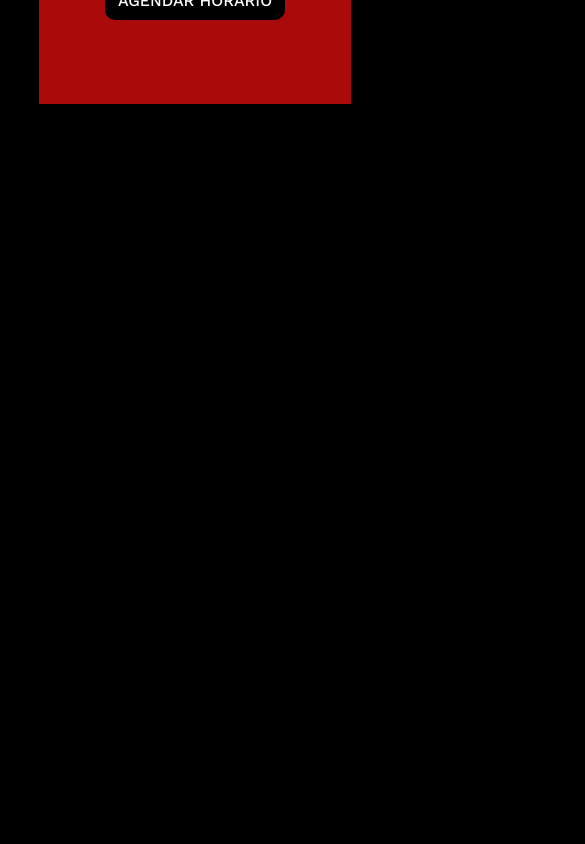
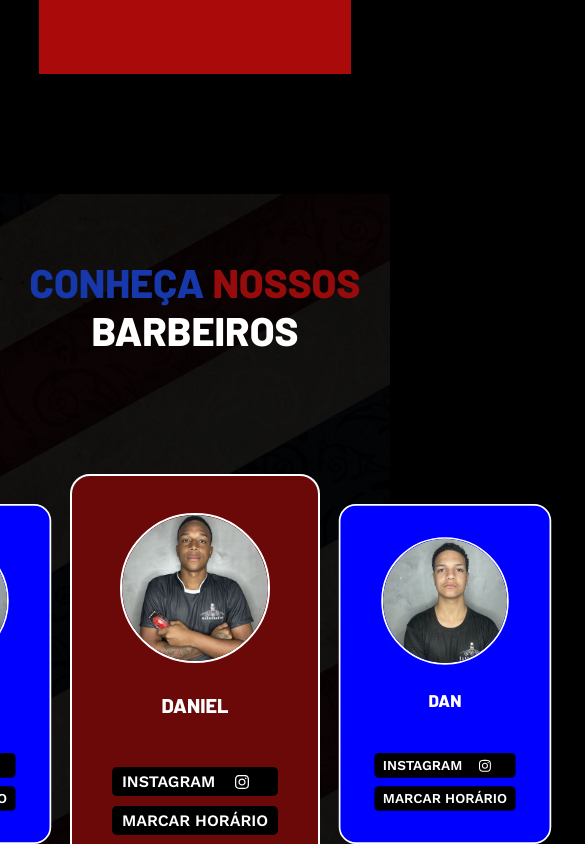
Before and after one commit to Gusmaiadev/EmersonBarbershop, a React (Vite) app: page / in a window 390 px wide. Shown: the part 4677-5521 px from the top of the page, 585 px wide, since content can reach past the window. Built offline with nearby package versions, Linux system fonts and the light colour scheme.

Commit message:
Criação e finalização Carosel de equipe

```diff
--- a/package.json
+++ b/package.json
@@ -10,10 +10,14 @@
     "preview": "vite preview"
   },
   "dependencies": {
+    "@fortawesome/free-brands-svg-icons": "^6.6.0",
+    "@fortawesome/react-fontawesome": "^0.2.2",
+    "hammerjs": "^2.0.8",
     "react": "^18.3.1",
     "react-countup": "^6.5.3",
     "react-dom": "^18.3.1",
-    "react-scroll": "^1.9.0"
+    "react-scroll": "^1.9.0",
+    "swiper": "^11.1.10"
   },
   "devDependencies": {
     "@eslint/js": "^9.8.0",
--- /dev/null
+++ b/src/components/CaroselTeam.jsx
@@ -0,0 +1,152 @@
+import React, { useState, useEffect, useRef } from 'react';
+import Hammer from 'hammerjs';
+import styles from '../styles/CaroselTeam.module.css';
+
+import EmersonPhoto from '../assets/foto_emerson.png';
+import CleitonPhoto from '../assets/foto_cleiton.png';
+import DanielPhoto from '../assets/foto_daniel.png';
+import DanPhoto from '../assets/foto_dan.png';
+
+import { FontAwesomeIcon } from '@fortawesome/react-fontawesome';
+import { faInstagram } from '@fortawesome/free-brands-svg-icons';
+
+function CaroselTeam() {
+  const [activeIndex, setActiveIndex] = useState(0);
+  const intervalRef = useRef(null);
+  const interactionTimeoutRef = useRef(null);
+
+  const slides = [
+    {
+      image: EmersonPhoto,
+      text: 'Emerson',
+      button1: 'Instagram',
+      button2: 'Marcar horário'
+    },
+    {
+      image: CleitonPhoto,
+      text: 'Cleitinho',
+      button1: 'Instagram',
+      button2: 'Marcar horário'
+    },
+    {
+      image: DanielPhoto,
+      text: 'Daniel',
+      button1: 'Instagram',
+      button2: 'Marcar horário'
+    },
+    {
+      image: DanPhoto,
+      text: 'Dan',
+      button1: 'Instagram',
+      button2: 'Marcar horário'
+    }
+  ];
+
+  // Função para ir ao próximo slide
+  const next = () => {
+    setActiveIndex((prevIndex) => (prevIndex + 1) % slides.length);
+  };
+
+  // Função para ir ao slide anterior
+  const prev = () => {
+    setActiveIndex((prevIndex) => (prevIndex - 1 + slides.length) % slides.length);
+  };
+
+  // Configura o intervalo automático de 3 segundos
+  const startAutoSlide = () => {
+    intervalRef.current = setInterval(() => {
+      next();
+    }, 3000);
+  };
+
+  const stopAutoSlide = () => {
+    clearInterval(intervalRef.current);
+  };
+
+  // Reinicia o modo automático 5 segundos após a última interação do usuário
+  const resetInteractionTimeout = () => {
+    clearTimeout(interactionTimeoutRef.current);
+    stopAutoSlide();
+    interactionTimeoutRef.current = setTimeout(() => {
+      startAutoSlide();
+    }, 5000);
+  };
+
+  useEffect(() => {
+    startAutoSlide(); // Inicia o modo automático ao carregar
+
+    return () => {
+      stopAutoSlide();
+      clearTimeout(interactionTimeoutRef.current);
+    };
+  }, []);
+
+  // Configura o Hammer.js para capturar os gestos de swipe
+  const swipeRef = useRef(null);
+  useEffect(() => {
+    if (!swipeRef.current) return;
+
+    const hammer = new Hammer(swipeRef.current);
+    hammer.on('swipeleft', () => {
+      next();
+      resetInteractionTimeout();
+    });
+    hammer.on('swiperight', () => {
+      prev();
+      resetInteractionTimeout();
+    });
+
+    return () => {
+      hammer.destroy();
+    };
+  }, []);
+
+  return (
+    <section className={styles.box_carosel}>
+      <div className={styles.title_text}>
+        <h2 className={styles.title}>
+          <span className={styles.title_blue}>CONHEÇA</span>
+          <span className={styles.title_red}> NOSSOS</span>
+          <br />
+          BARBEIROS
+        </h2>
+      </div>
+      <div className={styles.block_bg}>
+        <div className={styles.carouselContainer} ref={swipeRef}>
+          <div className={styles.list}>
+            {slides.map((slide, index) => (
+              <div
+                key={index}
+                className={`
+                  ${styles.slide}
+                  ${index === activeIndex ? styles.act : ''}
+                  ${index === (activeIndex - 1 + slides.length) % slides.length ? styles.prev : ''}
+                  ${index === (activeIndex + 1) % slides.length ? styles.next : ''}
+                  ${index === (activeIndex + 2) % slides.length ? styles.newNext : ''}
+                  ${index % 2 === 0 ? styles.redCard : styles.blueCard}
+                `}
+                onClick={() => {
+                  if (index === (activeIndex + 1) % slides.length) next();
+                  if (index === (activeIndex - 1 + slides.length) % slides.length) prev();
+                  resetInteractionTimeout();
+                }}
+              >
+                <img src={slide.image} alt={`Slide ${index + 1}`} className={styles.slideImage} />
+                <div className={styles.slideText}>{slide.text}</div>
+                <div className={styles.slideButtons}>
+                  <button className={styles.instagramButton}>
+                    {slide.button1}
+                    <FontAwesomeIcon icon={faInstagram} className={styles.instagramIcon} />
+                  </button>
+                  <button>{slide.button2}</button>
+                </div>
+              </div>
+            ))}
+          </div>
+        </div>
+      </div>
+    </section>
+  );
+}
+
+export default CaroselTeam;
--- a/src/index.css
+++ b/src/index.css
@@ -8,4 +8,5 @@
 body{
   background-color: black;
   height: 800vh;
+  overflow-x: hidden;
 }
--- a/src/pages/Page.jsx
+++ b/src/pages/Page.jsx
@@ -1,5 +1,6 @@
 
 import Banner from "../components/Banner";
+import CaroselTeam from "../components/CaroselTeam";
 import DataBlockOne from "../components/DataBlockOne";
 import DataBlockTwo from "../components/DataBlockTwo";
 import Header from "../components/Header";
@@ -14,6 +15,7 @@ function Page(){
             <DataBlockOne/>
             <InfoCard/>
             <DataBlockTwo/>
+            <CaroselTeam/>
 
         </>
     )
--- /dev/null
+++ b/src/styles/CaroselTeam.module.css
@@ -0,0 +1,234 @@
+.block_bg {
+  width: 100%;
+  height: 80%;
+  display: flex;
+  align-items: center;
+  justify-content: center;
+  flex-direction: column;
+}
+
+.box_carosel {
+  width: 100%;
+  height: 60rem;
+  margin-top: 200px;
+  background-image: url('../assets/BG_CAROSEL.png');
+  background-size: cover;
+  background-position: center;
+  background-repeat: no-repeat;
+}
+
+.title_text {
+  height: 20%;
+  display: flex;
+  justify-content: center;
+  align-items: flex-end;
+}
+
+.title {
+  color: #fff;
+  text-align: center;
+  font-family: "Barlow", sans-serif;
+  font-weight: 800;
+  font-size: 60px;
+}
+
+.title_blue {
+  color: #1738AA;
+}
+
+.title_red {
+  color: #960C0C;
+}
+
+.carouselContainer {
+  width: 100%; /* Carrossel ocupando toda a largura */
+  position: relative;
+}
+
+.list {
+  height: 100%; /* Altura do carrossel correspondente à seção */
+  display: flex;
+  justify-content: center;
+  align-items: center;
+  position: relative;
+}
+
+.slide {
+  width: 500px; /* Aumentando a largura do slide */
+  height: 600px; /* Aumentando a altura do slide */
+  position: absolute;
+  border-radius: 2px;
+  display: flex;
+  flex-direction: column;
+  align-items: center;
+  justify-content: center;
+  text-align: center;
+  color: white;
+  transition: transform 0.1s, opacity 1s;
+  padding: 10px;
+  margin: 0 20px; /* Adicionando margem lateral */
+  border-radius: 20px;
+  border: 2px solid #fff;
+
+
+}
+
+.redCard {
+  background-color: #6b0808;
+}
+
+.blueCard {
+  background-color: blue;
+}
+
+.slideImage {
+  width: 300px; /* Aumentando o tamanho da imagem */
+  height: 300px;
+  object-fit: cover;
+  border-radius: 50%;
+  margin-bottom: 10px;
+  border: 2px solid #fff;
+}
+
+.slideText {
+  font-family: "Barlow", sans-serif;
+  font-weight: 800;
+  font-size: 30px;
+  text-transform: uppercase;
+  margin: 20px 0px 50px 0px;
+}
+
+.slideButtons {
+  display: flex;
+  flex-direction: column;
+  gap: 10px;
+}
+
+.slideButtons button {
+  background-color: #000000;
+  border: none;
+  color: white;
+  padding: 10px 20px;
+  border-radius: 5px;
+  cursor: pointer;
+  transition: background-color 0.3s;
+  font-family: "Work Sans", sans-serif;
+  font-style: normal;
+  font-weight: 600;
+  font-size: 20px;
+  text-transform: uppercase;
+}
+
+.instagramButton {
+  display: flex;
+  align-items: center;
+}
+
+.instagramIcon{
+  margin-left: 20px;
+  font-size: 25px;
+}
+
+.slideButtons button:hover {
+  background-color: #333333; /* Mudança de cor ao passar o mouse */
+}
+
+.act {
+  opacity: 1;
+}
+
+.prev {
+  cursor: pointer;
+  transform: translateX(-660px) scale(0.85); /* Ajuste de posição */
+}
+
+.next {
+  cursor: pointer;
+  transform: translateX(660px) scale(0.85); /* Ajuste de posição */
+}
+
+.newNext {
+  cursor: pointer;
+  transform: translateX(2020px) scale(0.85); /* Ajuste de posição */
+}
+
+.swipe {
+  width: 100%;
+  height: 100%;
+  position: absolute;
+  top: 0;
+  left: 0;
+  opacity: 0;
+}
+
+/* Ajuste para a tela pequena */
+@media (max-width: 1600px) {
+  .prev {
+    cursor: pointer;
+    transform: translateX(-560px) scale(0.85); /* Ajuste de posição */
+  }
+
+  .next {
+    cursor: pointer;
+    transform: translateX(560px) scale(0.85); /* Ajuste de posição */
+  }
+
+}
+
+@media (max-width: 980px) {
+  .prev {
+    cursor: pointer;
+    transform: translateX(-300px) scale(0.85); /* Ajuste de posição */
+  }
+
+  .next {
+    cursor: pointer;
+    transform: translateX(300px) scale(0.85); /* Ajuste de posição */
+  }
+
+  .slideImage{
+    width: 180px;
+    height: 180px;
+  }
+  .slide{
+    width: 300px;
+    height: 500px;
+  }
+  .title{
+    font-size: 40px;
+  }
+}
+
+@media (max-width: 500px) {
+  .prev {
+    cursor: pointer;
+    transform: translateX(-250px) scale(0.85); /* Ajuste de posição */
+  }
+
+  .next {
+    cursor: pointer;
+    transform: translateX(250px) scale(0.85); /* Ajuste de posição */
+  }
+
+  .slideImage{
+    width: 150px;
+    height: 150px;
+  }
+  .slide{
+    width: 250px;
+    height: 400px;
+  }
+  .slideText{
+    font-size: 20px;
+  }
+  .slideButtons button{
+    font-size: 16px;
+    padding: 5px 10px;
+  }
+  .instagramIcon{
+    font-size: 16px;
+  }
+  .box_carosel{
+    height: 50rem;
+  }
+}
--- a/src/styles/DataBlockTwo.module.css
+++ b/src/styles/DataBlockTwo.module.css
@@ -138,6 +138,12 @@
     margin-top: 30px;
   }
   .box_datablocktwo{
-      height: 70rem;
+      height: 60rem;
+  }
+  .block_text{
+    padding: 10px;
+  }
+  .container_datablocktwo{
+    margin-top: 150px;
   }
 }
```
Also changed, not shown: src/assets/BG_CAROSEL.png (added), 1 other file (tests, documents, lock files or other folders).
